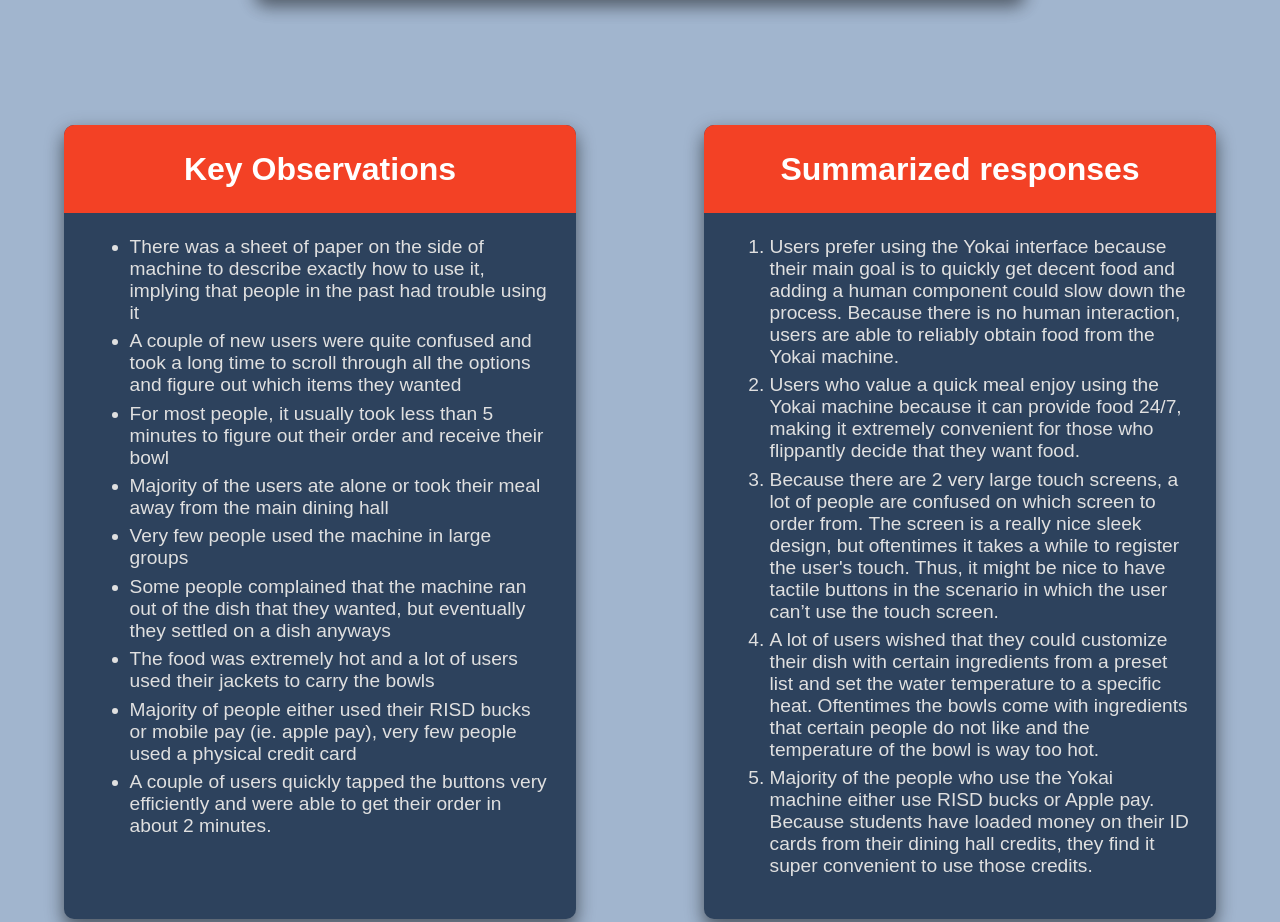
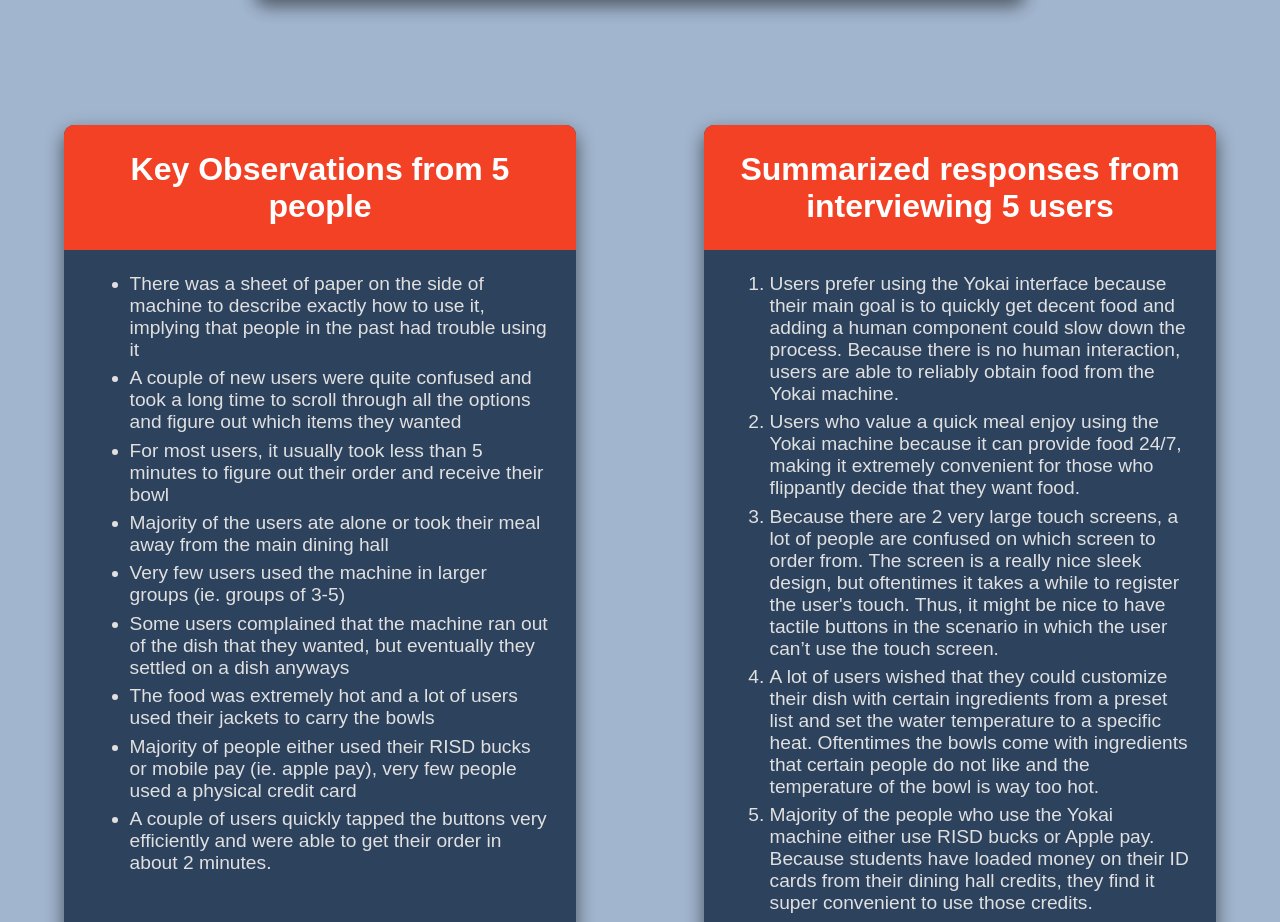
Before and after one commit to tiredaxolotl521/assignment_1, a plain HTML site: page index.html in a window 1280 px wide. Shown: the part 4083-5005 px from the top of the page. Drawn offline with Linux system fonts and the light colour scheme.

Commit message:
Update index.html

```diff
--- a/index.html
+++ b/index.html
@@ -125,15 +125,15 @@
 
         <div class="flex-box">
             <div class="left-right">
-                <h1 class="left-right-header">Key Observations</h1>
+                <h1 class="left-right-header">Key Observations from 5 people</h1>
                 <div class="text-padding">
                     <ul>
                         <li class="paragraph">There was a sheet of paper on the side of machine to describe exactly how to use it, implying that people in the past had trouble using it </li>
                         <li class="paragraph">A couple of new users were quite confused and took a long time to scroll through all the options and figure out which items they wanted</li>
-                        <li class="paragraph">For most people, it usually took less than 5 minutes to figure out their order and receive their bowl</li>
+                        <li class="paragraph">For most users, it usually took less than 5 minutes to figure out their order and receive their bowl</li>
                         <li class="paragraph">Majority of the users ate alone or took their meal away from the main dining hall</li>
-                        <li class="paragraph">Very few people used the machine in large groups</li>
-                        <li class="paragraph">Some people complained that the machine ran out of the dish that they wanted, but eventually they settled on a dish anyways</li>
+                        <li class="paragraph">Very few users used the machine in larger groups (ie. groups of 3-5)</li>
+                        <li class="paragraph">Some users complained that the machine ran out of the dish that they wanted, but eventually they settled on a dish anyways</li>
                         <li class="paragraph">The food was extremely hot and a lot of users used their jackets to carry the bowls</li>
                         <li class="paragraph">Majority of people either used their RISD bucks or mobile pay (ie. apple pay), very few people used a physical credit card</li>
                         <li class="paragraph">A couple of users quickly tapped the buttons very efficiently and were able to get their order in about 2 minutes.</li>
@@ -141,7 +141,7 @@
                 </div>
             </div>
             <div class="left-right">
-                <h1 class="left-right-header">Summarized responses </h1>
+                <h1 class="left-right-header">Summarized responses from interviewing 5 users</h1>
                 <div class="text-padding">
                     <ol>
                         <li class="paragraph">Users prefer using the Yokai interface because their main goal is to quickly get decent food and adding a human component could slow down the process. Because there is no human interaction, users are able to reliably obtain food from the Yokai machine. </li>
```
